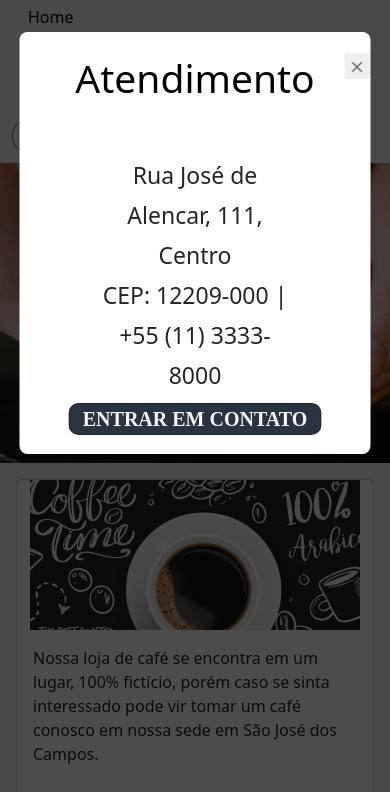
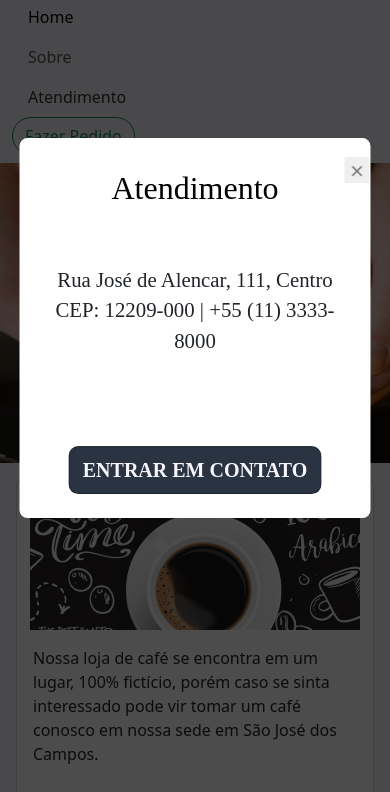
Before and after one commit to AndersonBatista76/dnc-coffee, a plain HTML site: page index.html in a window 390 px wide. Both pictures are taken after a click on the link "Atendimento". Shown: the part 52-844 px from the top of the page. Drawn offline with nearby package versions, Linux system fonts and the light colour scheme.

Commit message:
Ajustado alguns tamanhos

```diff
--- a/CSS/style.css
+++ b/CSS/style.css
@@ -81,15 +81,15 @@
 /* Define as propriedades do elemento "modal" */
 #modal {
     position: fixed;
-    top: 35%;
+    top: 45%;
     left: 50%;
     transform: translate(-50%, -50%);
     background-color: #fff;
     z-index: 10;
     width: 671px;
     height: 500px;
-    max-width: 90%;
-    max-height: 50%;
+    max-width: 80%;
+    /* max-height: 70%; */
     padding: 5rem;
     border-radius: 0.5rem;
     display: flex;
@@ -103,7 +103,7 @@
 .modal-header h2 {
     margin-bottom: 50px;
     padding-bottom: 1rem;
-    font-family: 'Montserrat' sans-serif;
+    font-family: 'Montserrat';
     font-style: normal;
     font-weight: 300;
     font-size: 39px;
@@ -119,7 +119,7 @@
     justify-content: center;
     align-items: center;
     text-align: center;
-    font-family: 'Montserrat' sans-serif;
+    font-family: 'Montserrat';
     font-style: normal;
     font-weight: 400;
     font-size: 23px;
@@ -136,3 +136,25 @@
 #modal.hide {
     top: 0;
 }
+
+
+
+/* Para telas menores que 768px */
+@media screen and (max-width: 767px) {
+    #modal {
+    width: 90%;
+    height: 45%;
+    max-width: none;
+    max-height: none;
+    padding: 1.5rem;
+    }
+
+    .modal-header h2 {
+    font-size: 2rem;
+    }
+
+    .modal-body p {
+    font-size: 1.3rem;
+    line-height: 1.9rem;
+    }
+}
```
